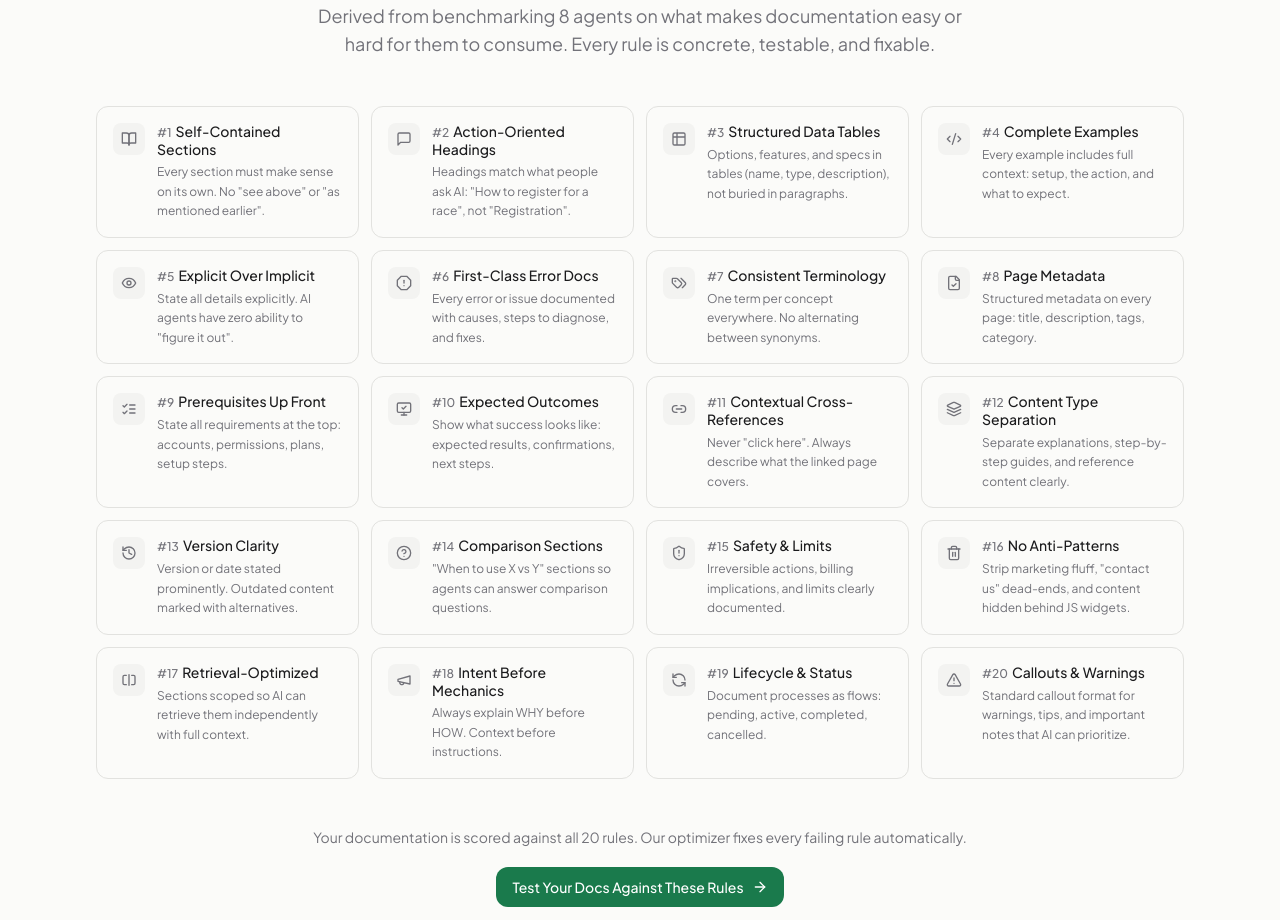
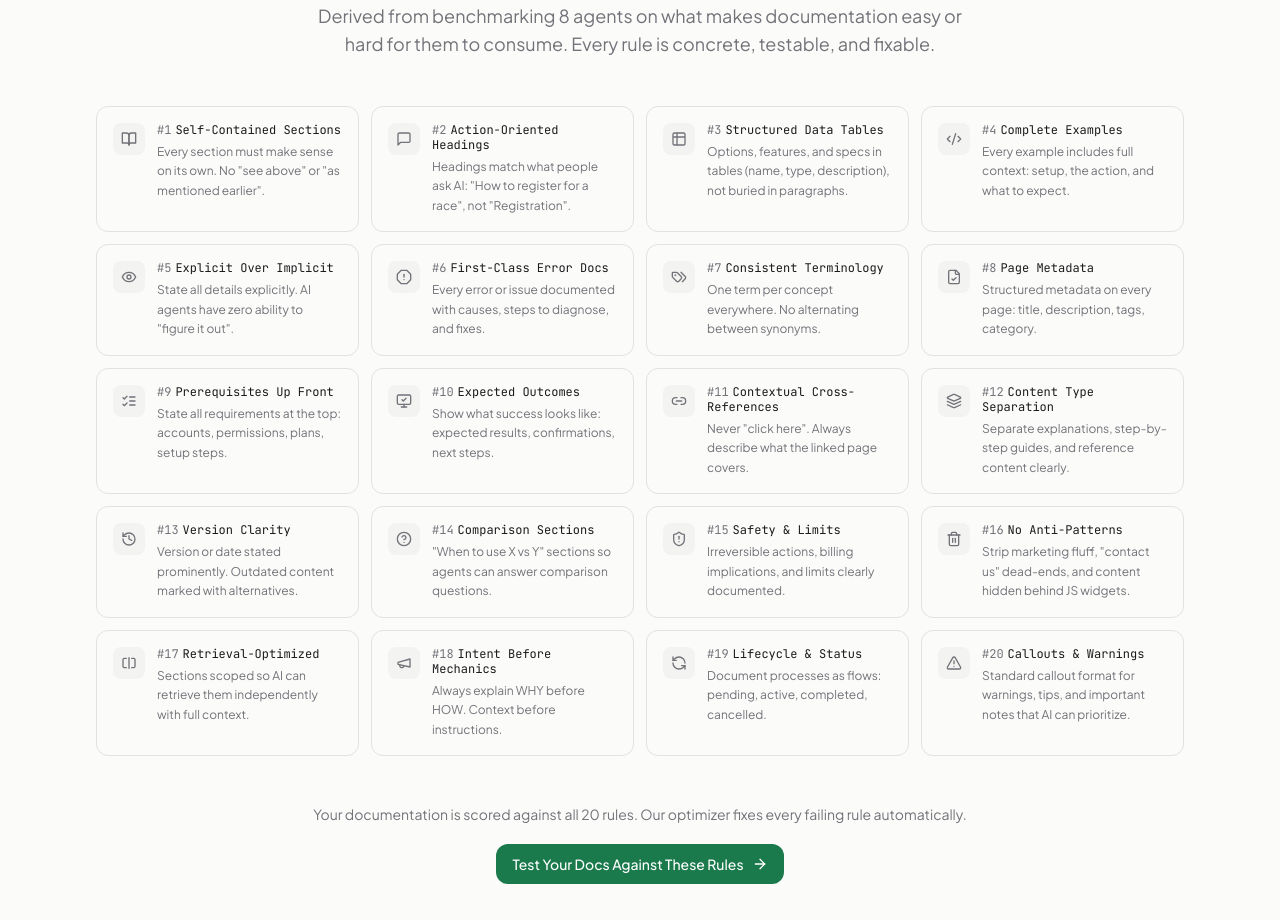
Before and after one commit to carlos-ferrer-fernandez/agentreadiness, a React (Vite) app in the folder apps/web/: page / in a window 1280 px wide. Shown: the part 4900-5820 px from the top of the page. Built offline with nearby package versions, Linux system fonts and the light colour scheme; no server answers.

Commit message:
style(design): FINDING-005 — JetBrains Mono for rule names, forest green hover states on rule cards

```diff
--- a/apps/web/src/sections/LandingPage.tsx
+++ b/apps/web/src/sections/LandingPage.tsx
@@ -1150,15 +1150,15 @@ export function LandingPage() {
                 whileInView={{ opacity: 1, y: 0 }}
                 viewport={{ once: true }}
                 transition={{ delay: index * 0.02 }}
-                className="bg-card p-4 rounded-xl border hover:border-emerald-500/40 hover:bg-emerald-500/5 transition-all group"
+                className="bg-card p-4 rounded-xl border hover:border-forest/30 hover:bg-forest-light/30 transition-all group"
               >
                 <div className="flex items-start gap-3">
-                  <div className="w-8 h-8 rounded-lg bg-muted flex items-center justify-center flex-shrink-0 group-hover:bg-emerald-500/10 transition-colors">
-                    <rule.icon className="w-4 h-4 text-muted-foreground group-hover:text-emerald-600 transition-colors" />
+                  <div className="w-8 h-8 rounded-lg bg-muted flex items-center justify-center flex-shrink-0 group-hover:bg-forest-light transition-colors">
+                    <rule.icon className="w-4 h-4 text-muted-foreground group-hover:text-forest transition-colors" />
                   </div>
                   <div>
-                    <p className="font-medium text-sm leading-tight">
-                      <span className="text-muted-foreground mr-1 text-xs">#{rule.id}</span>
+                    <p className="font-mono text-xs leading-tight text-foreground">
+                      <span className="text-muted-foreground mr-1">#{rule.id}</span>
                       {rule.name}
                     </p>
                     <p className="text-xs text-muted-foreground mt-1 leading-relaxed">
```
